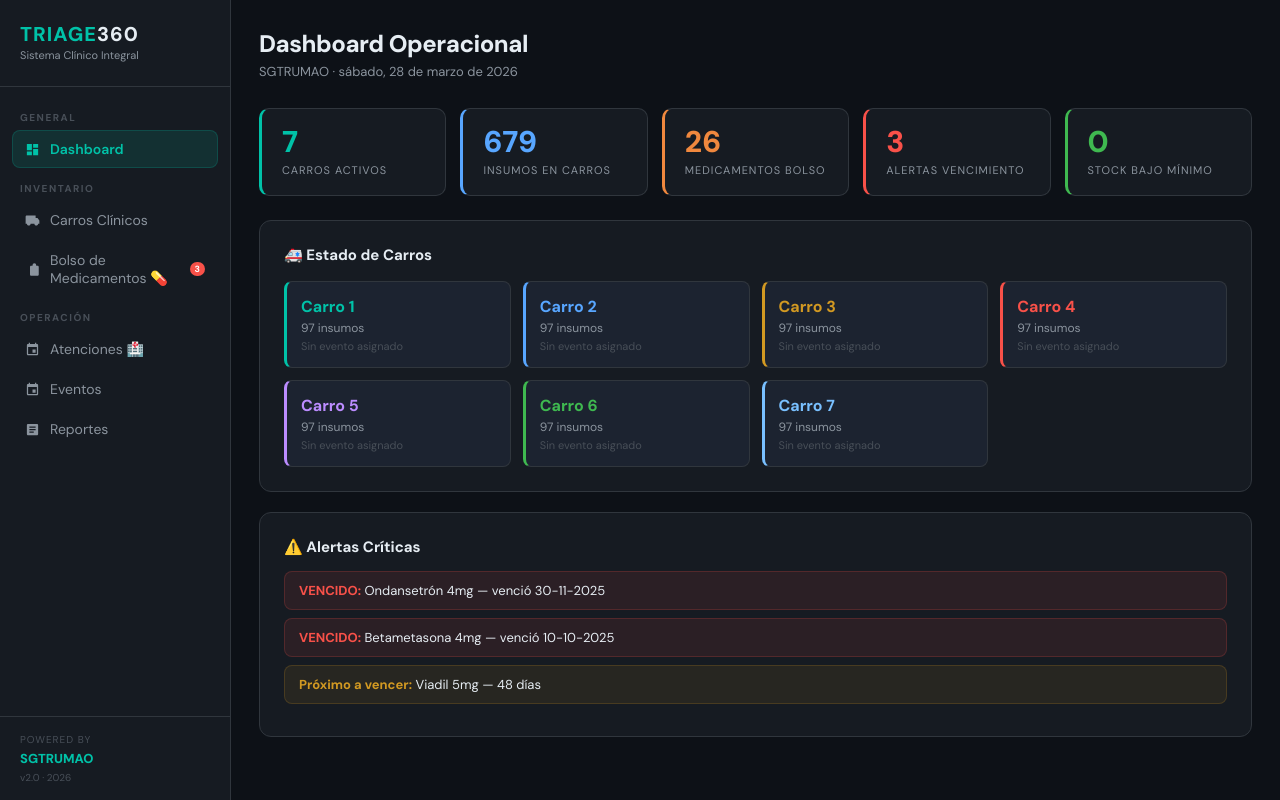
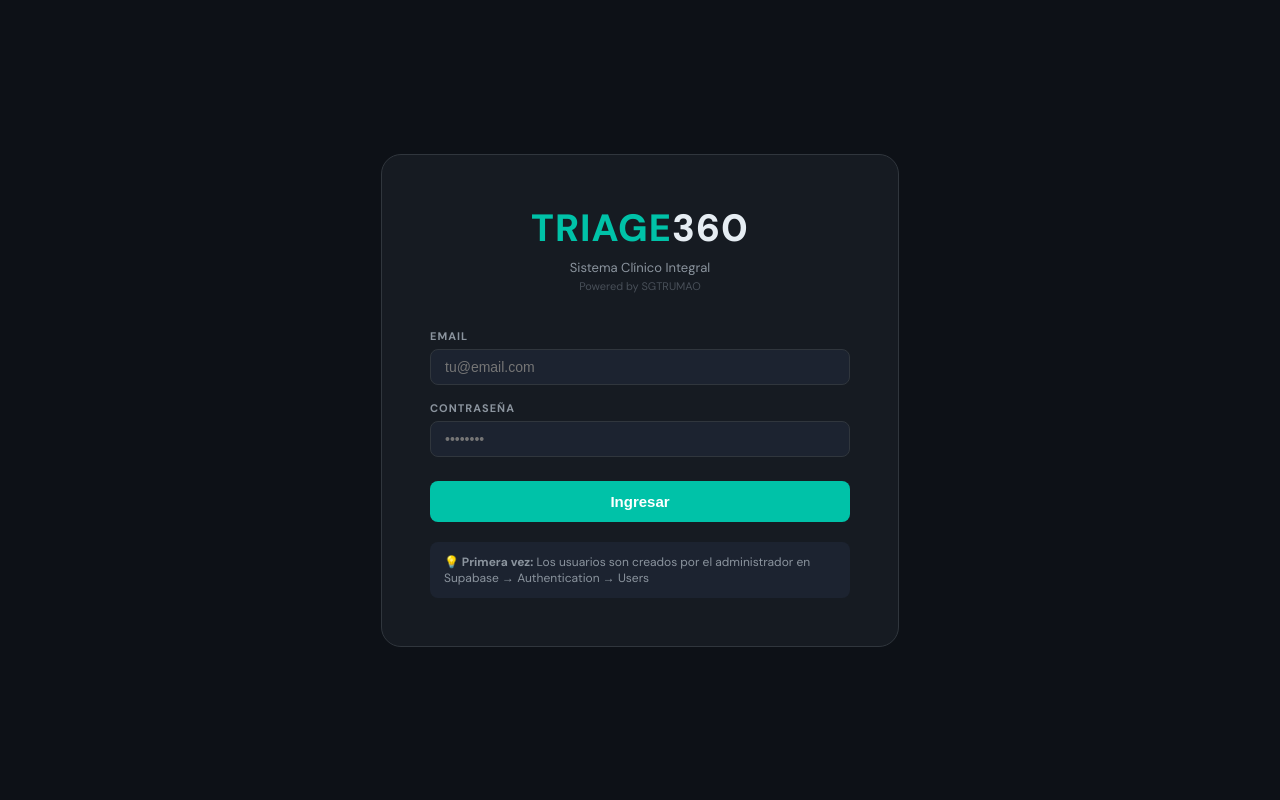
Before and after one commit to El-barto2011/triage360, a React (Create React App) app: page / in a window 1280 px wide. Built offline with nearby package versions, Linux system fonts and the light colour scheme.

Commit message:
login con Supabase

```diff
--- a/src/App.js
+++ b/src/App.js
@@ -1,4 +1,9 @@
-import { useState } from "react";
+import { useState, useEffect } from "react";
+
+// ─── SUPABASE CONFIG ─────────────────────────────────────────────────────────
+const SUPABASE_URL = "https://dnlvzwrujosuckdzmffx.supabase.co";
+const SUPABASE_KEY = "eyJhbGciOiJIUzI1NiIsInR5cCI6IkpXVCJ9.eyJpc3MiOiJzdXBhYmFzZSIsInJlZiI6ImRubHZ6d3J1am9zdWNrZHptZmZ4Iiwicm9sZSI6ImFub24iLCJpYXQiOjE3NzQ2NTg0MzAsImV4cCI6MjA5MDIzNDQzMH0.Bhw_ws8XNzWxJXBn1TzLjNppBD9CRWDTuEb_t92G9ZE";
+
 
 // ─── DATOS REALES DEL BOLSO NARANJA ─────────────────────────────────────────
 const MEDICAMENTOS_INYECTABLES = [
@@ -513,7 +518,7 @@ function VistaBolsoNaranja() {
       <div style={{ ...S.card, background: `linear-gradient(135deg, ${C.orange}12, ${C.surface})`, borderColor: C.orange + "40", marginBottom: 20 }}>
         <div style={{ display: "flex", justifyContent: "space-between", alignItems: "center" }}>
           <div>
-            <div style={{ fontSize: 20, fontWeight: 800, color: C.orange }}>🟠 Bolso de Medicamentos</div>
+            <div style={{ fontSize: 20, fontWeight: 800, color: C.orange }}>🟠 Bolso Naranja</div>
             <div style={{ fontSize: 13, color: C.textMuted, marginTop: 4 }}>Medicamentos independientes del carro · 3 cajas internas</div>
           </div>
           <div style={{ display: "flex", gap: 20 }}>
@@ -962,11 +967,67 @@ function VistaAtenciones({ atenciones, setAtenciones, carros }) {
   );
 }
 
+// ─── LOGIN ───────────────────────────────────────────────────────────────────
+function Login({ onLogin }) {
+  const [email, setEmail] = useState("");
+  const [password, setPassword] = useState("");
+  const [error, setError] = useState("");
+  const [loading, setLoading] = useState(false);
+
+  const handleLogin = async () => {
+    if (!email || !password) { setError("Ingresa tu email y contraseña"); return; }
+    setLoading(true); setError("");
+    try {
+      const res = await fetch(`${SUPABASE_URL}/auth/v1/token?grant_type=password`, {
+        method: "POST",
+        headers: { "Content-Type": "application/json", "apikey": SUPABASE_KEY },
+        body: JSON.stringify({ email, password }),
+      });
+      const data = await res.json();
+      if (!res.ok) { setError("Email o contraseña incorrectos"); setLoading(false); return; }
+      onLogin({ token: data.access_token, email: data.user?.email, nombre: data.user?.user_metadata?.nombre || data.user?.email });
+    } catch (e) { setError("Error de conexión"); }
+    setLoading(false);
+  };
+
+  return (
+    <div style={{ minHeight: "100vh", background: C.bg, display: "flex", alignItems: "center", justifyContent: "center", fontFamily: "'DM Sans', sans-serif" }}>
+      <link href="https://fonts.googleapis.com/css2?family=DM+Sans:wght@400;500;600;700;800&display=swap" rel="stylesheet" />
+      <div style={{ width: 420, padding: 48, background: C.surface, border: `1px solid ${C.border}`, borderRadius: 20 }}>
+        <div style={{ textAlign: "center", marginBottom: 36 }}>
+          <div style={{ fontSize: 38, fontWeight: 900, color: C.accent, letterSpacing: 1 }}>TRIAGE<span style={{ color: C.text }}>360</span></div>
+          <div style={{ fontSize: 13, color: C.textMuted, marginTop: 6 }}>Sistema Clínico Integral</div>
+          <div style={{ fontSize: 11, color: C.textFaint, marginTop: 3 }}>Powered by SGTRUMAO</div>
+        </div>
+        <div style={{ marginBottom: 16 }}>
+          <label style={{ display: "block", fontSize: 11, fontWeight: 700, color: C.textMuted, textTransform: "uppercase", letterSpacing: 1, marginBottom: 6 }}>Email</label>
+          <input style={S.input} type="email" placeholder="tu@email.com" value={email} onChange={e => setEmail(e.target.value)} onKeyDown={e => e.key === "Enter" && handleLogin()} />
+        </div>
+        <div style={{ marginBottom: 24 }}>
+          <label style={{ display: "block", fontSize: 11, fontWeight: 700, color: C.textMuted, textTransform: "uppercase", letterSpacing: 1, marginBottom: 6 }}>Contraseña</label>
+          <input style={S.input} type="password" placeholder="••••••••" value={password} onChange={e => setPassword(e.target.value)} onKeyDown={e => e.key === "Enter" && handleLogin()} />
+        </div>
+        {error && <div style={{ background: C.redDim, border: `1px solid ${C.red}30`, borderRadius: 8, padding: "10px 14px", fontSize: 13, color: C.red, marginBottom: 16 }}>{error}</div>}
+        <button style={{ ...S.btn("primary"), width: "100%", padding: "12px", fontSize: 15, opacity: loading ? 0.7 : 1 }} onClick={handleLogin} disabled={loading}>
+          {loading ? "Ingresando..." : "Ingresar"}
+        </button>
+        <div style={{ marginTop: 20, padding: "12px 14px", background: C.surface2, borderRadius: 8, fontSize: 12, color: C.textMuted }}>
+          <strong>💡 Primera vez:</strong> Los usuarios son creados por el administrador en Supabase → Authentication → Users
+        </div>
+      </div>
+    </div>
+  );
+}
+
 // ─── APP ─────────────────────────────────────────────────────────────────────
 export default function App() {
   const [tab, setTab] = useState("dashboard");
   const [carros, setCarros] = useState(CARROS_INICIALES);
   const [atenciones, setAtenciones] = useState(ATENCIONES_INICIALES);
+  const [usuario, setUsuario] = useState(null);
+  const handleLogin = (user) => setUsuario(user);
+  const handleLogout = () => setUsuario(null);
+  if (!usuario) return <Login onLogin={handleLogin} />;
 
   const allMeds = [...MEDICAMENTOS_INYECTABLES, ...MEDICAMENTOS_ORALES, ...MEDICAMENTOS_AEROSOLES];
   const alertCarros = carros.flatMap(c => c.insumos).filter(i => estadoVenc(i.vencimiento) !== "ok" || estadoStock(i) !== "ok").length;
@@ -977,7 +1038,7 @@ export default function App() {
     { id: "dashboard", label: "Dashboard", icon: "dashboard" },
     { section: "Inventario" },
     { id: "carros", label: "Carros Clínicos", icon: "carro", badge: alertCarros },
-    { id: "bolso", label: "Bolso de Medicamentos 💊", icon: "bolso", badge: alertBolso },
+    { id: "bolso", label: "Bolso Naranja 🟠", icon: "bolso", badge: alertBolso },
     { section: "Operación" },
     { id: "atenciones", label: "Atenciones 🏥", icon: "event" },
     { id: "eventos", label: "Eventos", icon: "event" },
@@ -1008,7 +1069,8 @@ export default function App() {
         <div style={{ padding: "16px 20px", borderTop: `1px solid ${C.border}` }}>
           <div style={{ fontSize: 10, color: C.textFaint, textTransform: "uppercase", letterSpacing: 1, marginBottom: 4 }}>Powered by</div>
           <div style={{ fontSize: 13, fontWeight: 800, color: C.accent }}>SGTRUMAO</div>
-          <div style={{ fontSize: 10, color: C.textFaint, marginTop: 4 }}>v2.0 · 2026</div>
+          <div style={{ fontSize: 11, color: C.textMuted, marginTop: 4, marginBottom: 10 }}>{usuario?.email}</div>
+          <button style={{ ...S.btn("ghost"), width: "100%", fontSize: 12, padding: "7px" }} onClick={handleLogout}>Cerrar sesión</button>
         </div>
       </div>
 
@@ -1026,7 +1088,7 @@ export default function App() {
         {tab === "bolso" && (
           <div>
             <div style={{ marginBottom: 24 }}>
-              <div style={S.title}>Bolso de Medicamentos 💊</div>
+              <div style={S.title}>Bolso Naranja 🟠</div>
               <div style={S.subtitle}>Medicamentos separados del carro · 3 cajas internas</div>
             </div>
             <VistaBolsoNaranja />
@@ -1083,7 +1145,7 @@ export default function App() {
                 ))}
               </div>
               <div style={S.card}>
-                <div style={{ fontWeight: 700, marginBottom: 14 }}>🟠 Bolso de Medicamentos</div>
+                <div style={{ fontWeight: 700, marginBottom: 14 }}>🟠 Bolso Naranja</div>
                 {[
                   { label: "💉 Inyectables", count: MEDICAMENTOS_INYECTABLES.length, color: C.blue },
                   { label: "💊 Orales", count: MEDICAMENTOS_ORALES.length, color: C.green },
```
